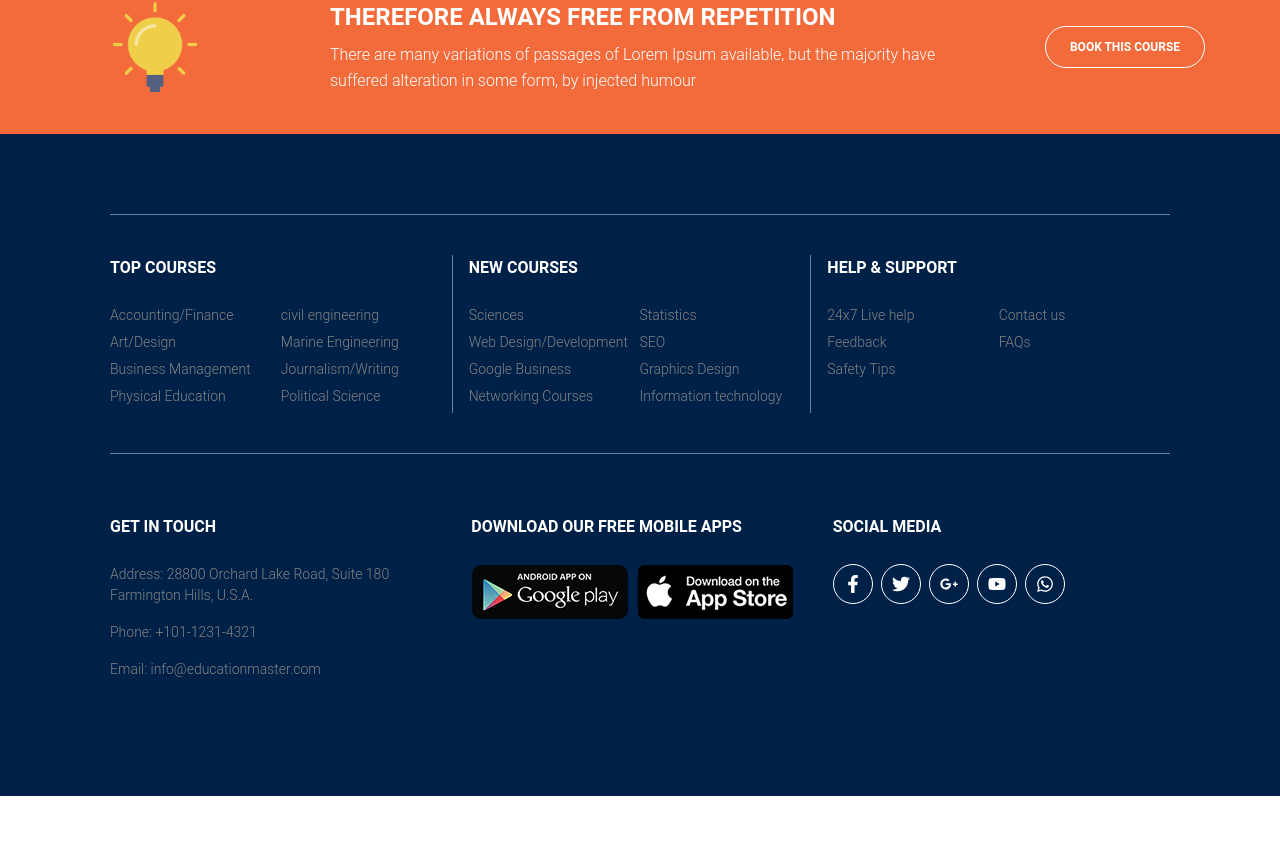
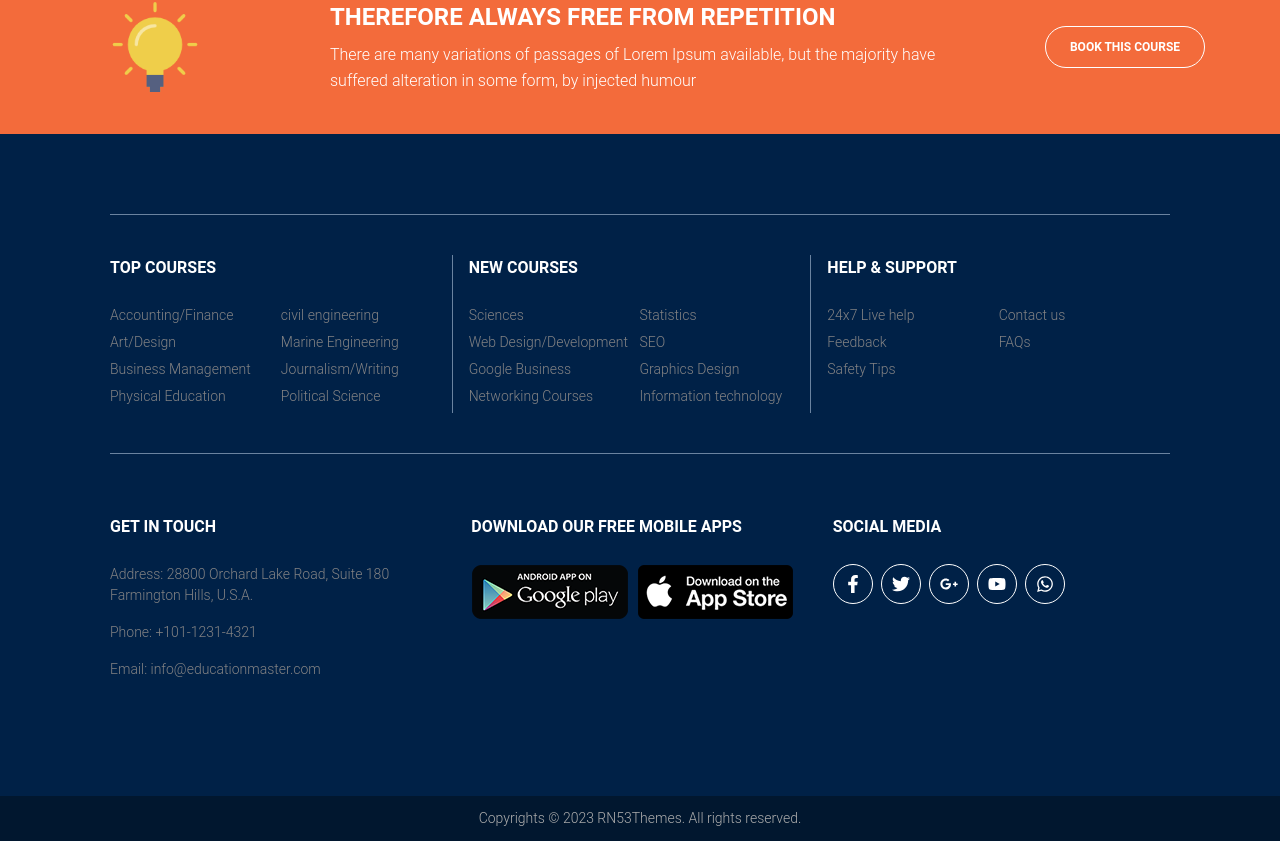
Before and after one commit to Mostofa321/Education-Master, a Next.js app: page / in a window 1280 px wide. Shown: the part 4295-5136 px from the top of the page. Before the commit the page ends 5091 px from the top, so only its background shows below. Built offline with nearby package versions, Linux system fonts and the light colour scheme.

Commit message:
add- added copy right section

```diff
--- a/app/layout.tsx
+++ b/app/layout.tsx
@@ -6,6 +6,7 @@ import { Nav } from '@/components/navBar/Nav'
 import TopBar from '@/components/topBar/TopBar'
 import SearchBar from '@/components/searchBar/SearchBar'
 import Footer from '@/components/footer/Footer'
+import CopyRight from '@/components/copyRight/CopyRight'
 
 const inter = Inter({ subsets: ['latin'] })
 
@@ -28,6 +29,7 @@ export default function RootLayout({
           <SearchBar />
           {children}
           <Footer />
+          <CopyRight />
         </ThemeProvider>
       </body>
     </html>
--- /dev/null
+++ b/components/copyRight/CopyRight.tsx
@@ -0,0 +1,14 @@
+import { Typography } from '../materialTailwind/MaterialComponents'
+import React from 'react'
+
+const CopyRight = () => {
+    return (
+        <div className='py-3 bg-[#01172f]'>
+            <Typography variant='small' className='text-center text-[#adadad]'>
+                Copyrights © 2023 RN53Themes. All rights reserved.
+            </Typography>
+        </div>
+    )
+}
+
+export default CopyRight
```
